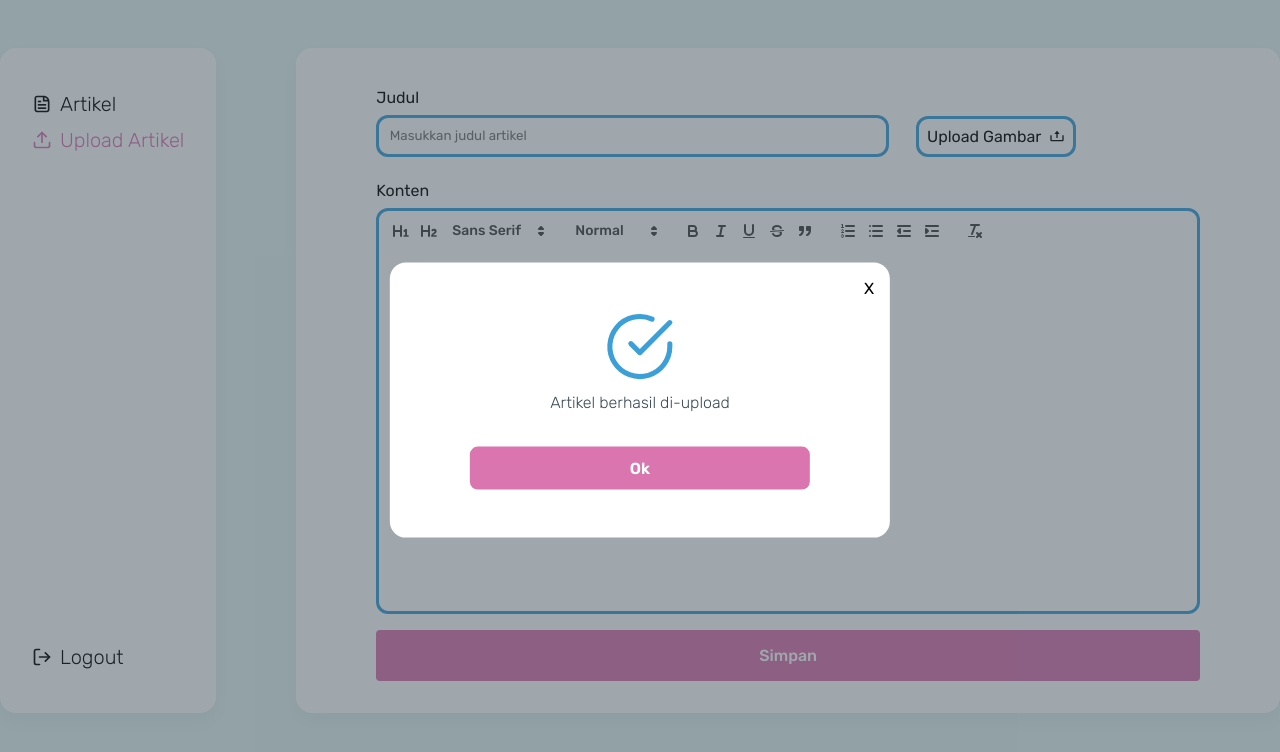
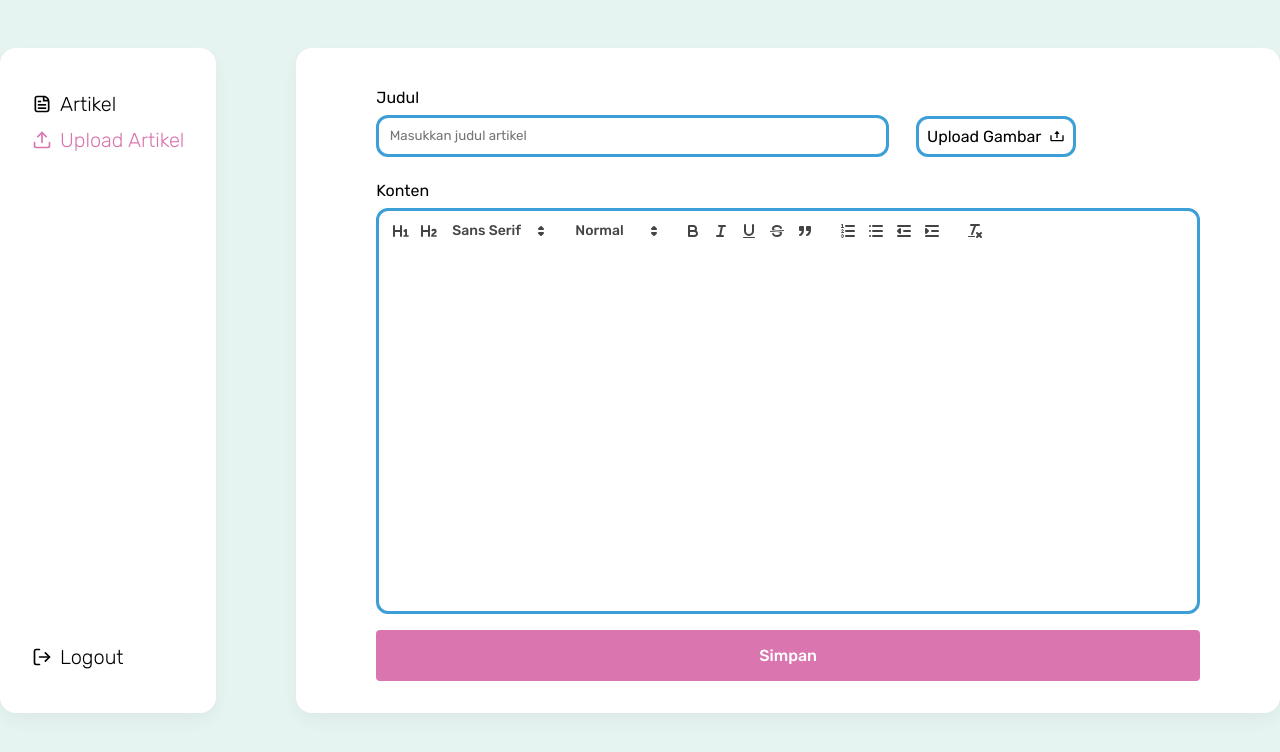
Before and after one commit to youhane/w3b-scholar, a Next.js app: page /articles/editor in a window 1280 px wide. Shown: the top 752 px of the page. Built offline with nearby package versions, Linux system fonts and the light colour scheme; no server answers.

Commit message:
fix: validation on texteditor

```diff
--- a/components/pages/Admin/AddArticle/AddArticle.jsx
+++ b/components/pages/Admin/AddArticle/AddArticle.jsx
@@ -7,7 +7,7 @@ import { Wrapper } from './AddArticle.styles'
 import {FiUpload} from 'react-icons/fi'
 
 function AddArticle() {
-  const [displayModal, setDisplayModal] = useState(true);
+  const [displayModal, setDisplayModal] = useState(false);
 
   return (
     <Wrapper>
--- a/components/pages/Admin/Editor/Editor.jsx
+++ b/components/pages/Admin/Editor/Editor.jsx
@@ -58,10 +58,10 @@ function Editor({ setDisplayModal }) {
             setTitleFilled(true)
         }
 
-        if (articleContent !== "") {
+        if (articleContent === "" || articleContent.length  === 11) {
+            setContentFilled(false)
+        } else {
             setContentFilled(true)
-        } else {
-            setContentFilled(false)
         }
 
         if (articleThumbnail !== null) {
```
